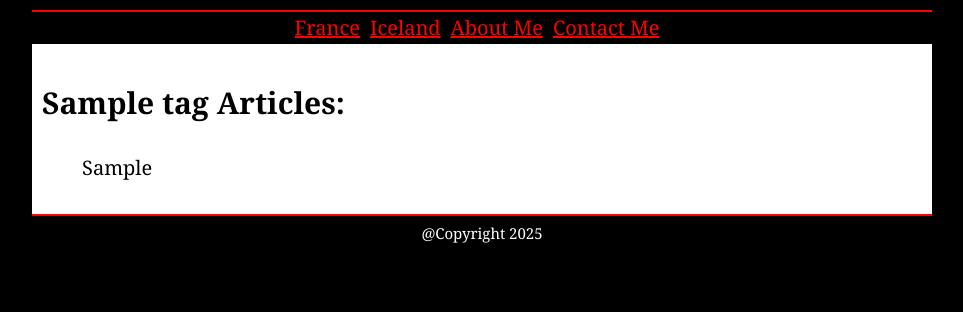
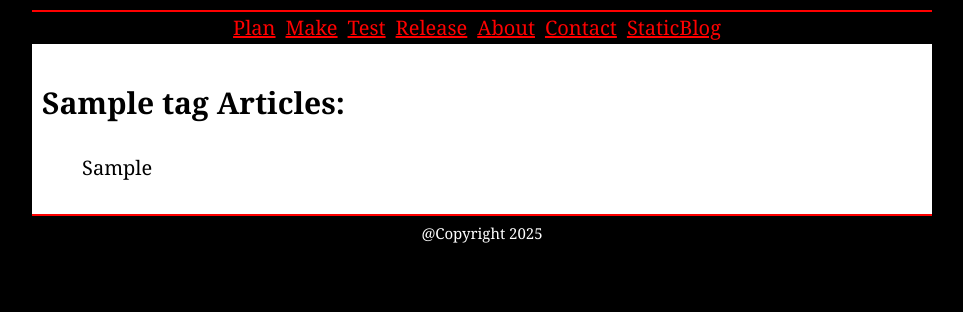
Before and after one commit to thevladiator/SimpleCMS, a PHP site: template staticblog/generator/templates/tag.php in a window 1280 px wide. Shown: the top 312 px of the page, without its empty margins (158-1121 px from the left). Run offline with PHP 8.4, Linux system fonts and the light colour scheme; the template is opened without the code that fills it: most values are stand-ins (such as "Sample title", 1, 10 or a date in 2020); data that the repository does not hold is empty.

Commit message:
code cleanup

```diff
--- a/staticblog/generator/SiteGenerator.php
+++ b/staticblog/generator/SiteGenerator.php
@@ -51,7 +51,7 @@ class SiteGenerator {
     $htmlContent = ob_get_contents();
     // End and clean the output buffer
     ob_end_clean();
-    if($this->applyMinification) {
+    if($this->$applyMinification) {
       $htmlContent = Utilities::minifyHtml($htmlContent);
     }
     // Write the HTML content to the file
--- a/staticblog/generator/components/menu.html
+++ b/staticblog/generator/components/menu.html
@@ -1,4 +1,4 @@
 <div id="menu">
   <ul id="menu-list">
-    <li class="category-list-item"><a href="/static-travel/category/france-travel.html">France</a></li><li class="category-list-item"><a href="/static-travel/category/iceland-travel.html">Iceland</a></li><li class="page-list-item"><a href="/static-travel/pages/about.html">About Me</a></li><li class="page-list-item"><a href="/static-travel/pages/contact.html">Contact Me</a></li>  </ul>
+    <li class="category-list-item"><a href="/mbs-static/category/plan-software.html">Plan</a></li><li class="category-list-item"><a href="/mbs-static/category/make-software.html">Make</a></li><li class="category-list-item"><a href="/mbs-static/category/test-software.html">Test</a></li><li class="category-list-item"><a href="/mbs-static/category/release-software.html">Release</a></li><li class="page-list-item"><a href="/mbs-static/pages/about.html">About</a></li><li class="page-list-item"><a href="/mbs-static/pages/contact.html">Contact</a></li><li class="page-list-item"><a href="/mbs-static/pages/static-blog.html">StaticBlog</a></li>  </ul>
 </div>
```
